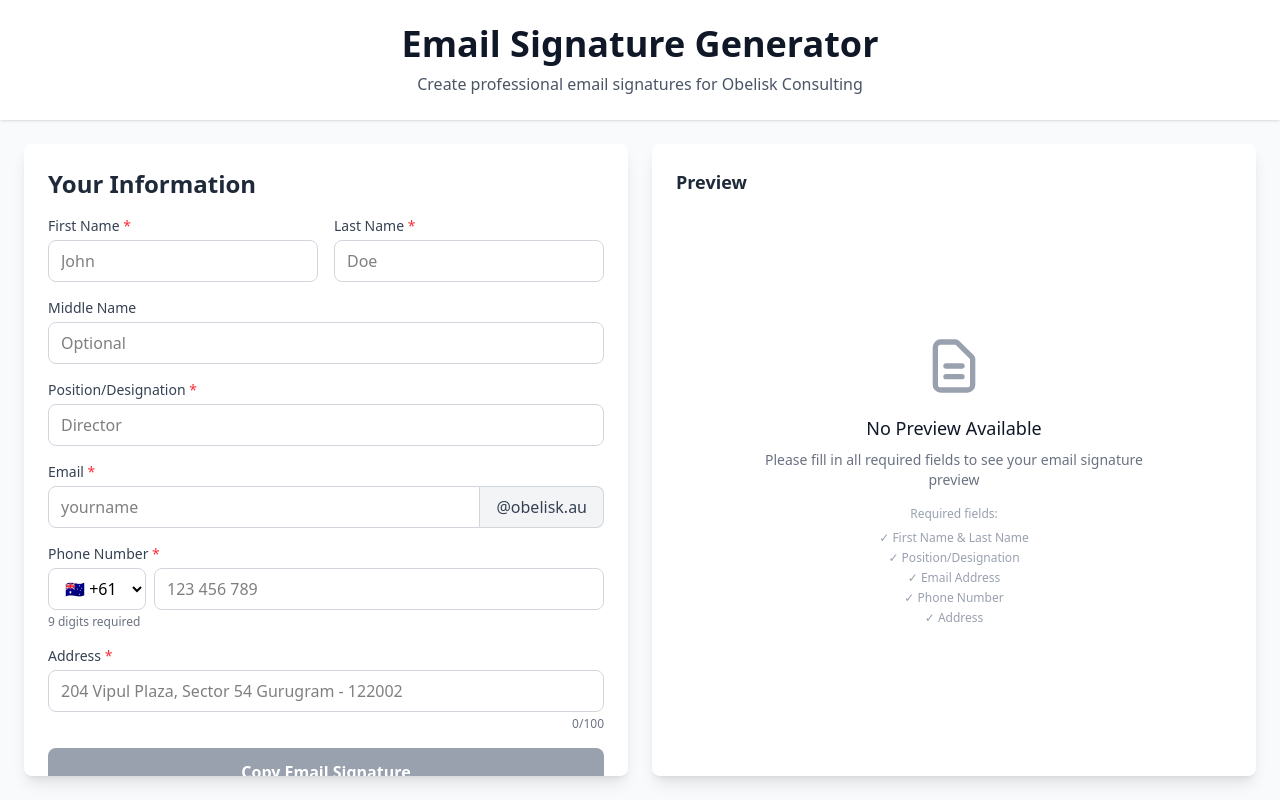
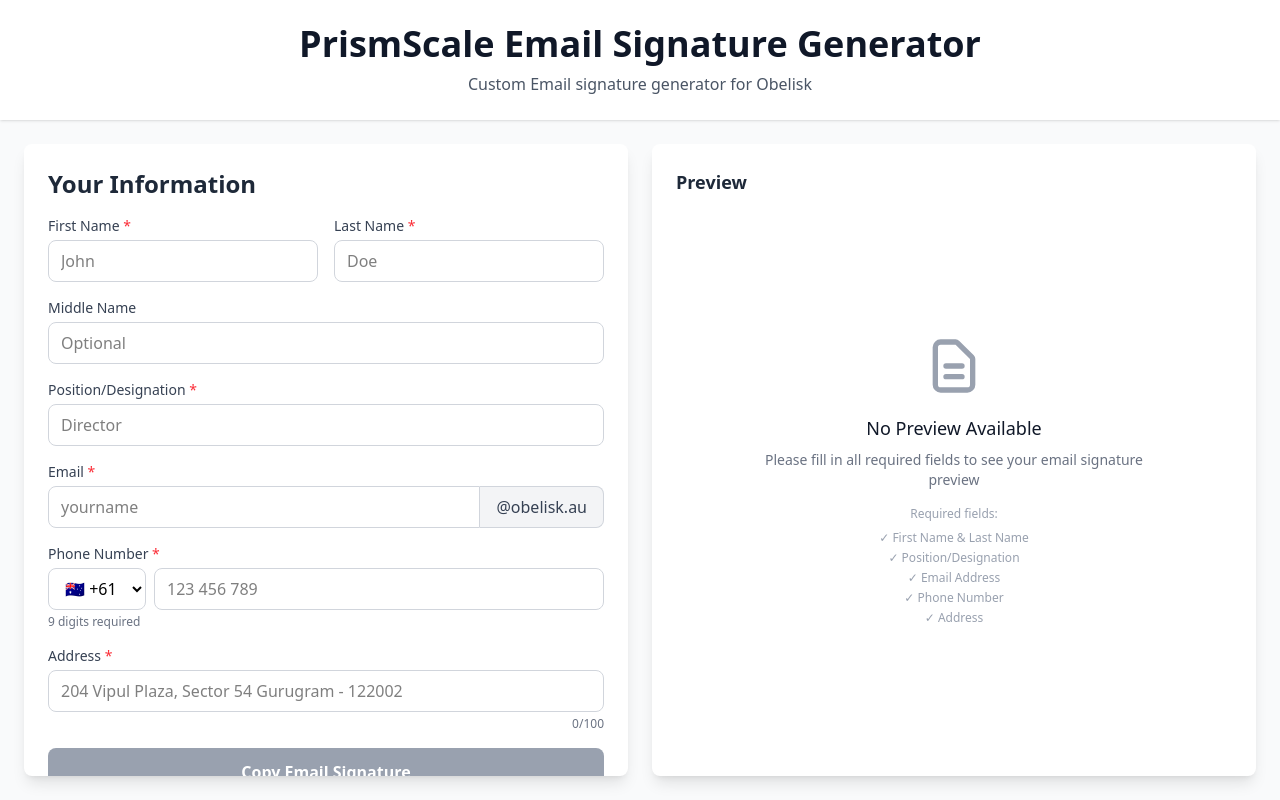
Before and after one commit to prism-scale-it/obelisk-es, a React (Vite) app: page / in a window 1280 px wide. Built offline with nearby package versions, Linux system fonts and the light colour scheme.

Commit message:
feat: Update header text for Email Signature Generator

```diff
--- a/src/components/Dashboard.tsx
+++ b/src/components/Dashboard.tsx
@@ -134,10 +134,10 @@
       {/* Header */}
       <div className="text-center py-6 px-4 bg-white shadow-sm">
         <h1 className="text-4xl font-bold text-gray-900 mb-2">
-          Email Signature Generator
+          PrismScale Email Signature Generator
         </h1>
         <p className="text-gray-600">
-          Create professional email signatures for Obelisk Consulting
+          Custom Email signature generator for Obelisk
         </p>
       </div>
 
```
